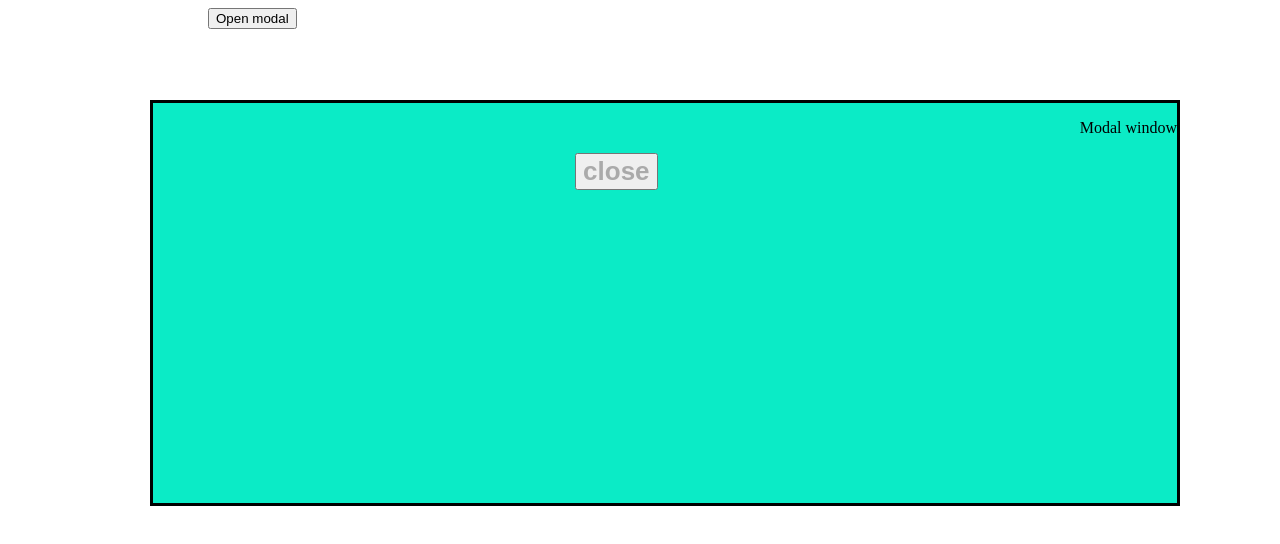
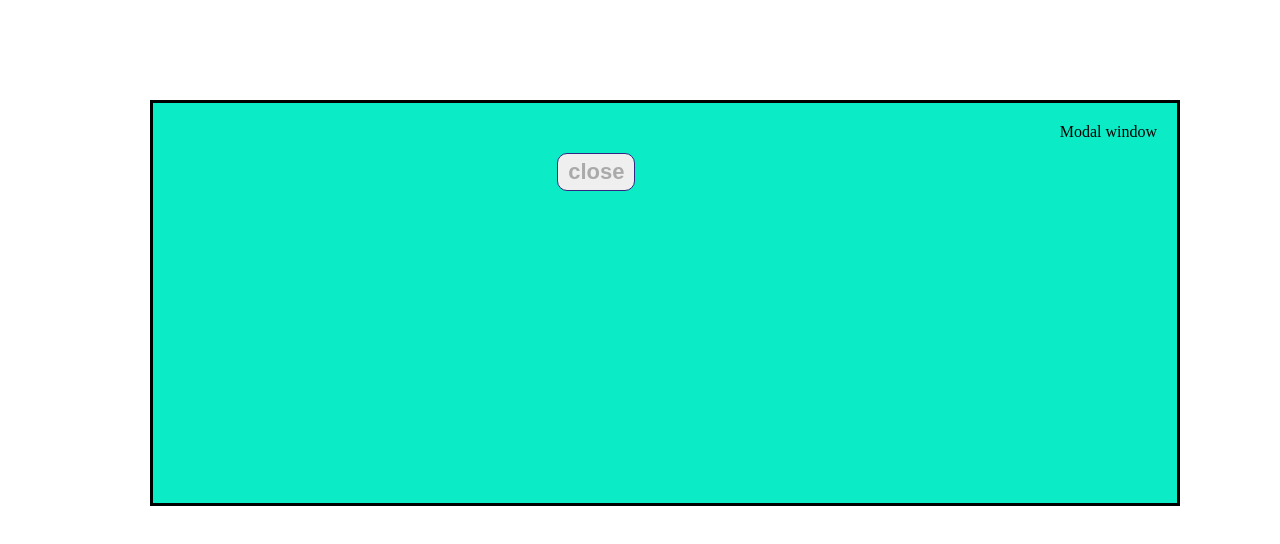
Before and after one commit to Levitan493/JS, a plain HTML site: page 9/html/Task4.html in a window 1280 px wide. Both pictures are taken after a click on the button "Open modal". Drawn offline with Linux system fonts and the light colour scheme.

Commit message:
Add files via upload

```diff
--- a/9/JS/TAsk4.js
+++ b/9/JS/TAsk4.js
@@ -4,6 +4,7 @@ window.onload = () => {
 
     body.appendChild(wrapper);
     wrapper.className = 'wrapper';
+
 
     let btn = document.createElement('button');
     btn.id = 'openModal';
@@ -21,11 +22,12 @@ window.onload = () => {
     let p = document.createElement('p');
     p.innerText = 'Modal window';
     p.style.textAlign = 'center';
+    p.style.margin = '20px';
 
     modal.appendChild(modalContent);
 
     let btnClose = document.createElement('button');
-    btnClose.style
+
     btnClose.className= 'close';
     btnClose.innerText = 'close';
     modalContent.appendChild(btnClose);
@@ -39,7 +41,7 @@ window.onload = () => {
         modal.style.display = 'none';
     };
     window.onclick = function(e){
-        if(e.target == modal){
+        if(e.target == modal || e.target == wrapper){
             modal.style.display = 'none';
         }
 
--- a/9/css/style.css
+++ b/9/css/style.css
@@ -20,14 +20,26 @@
 }
 .close{
     color: #aaa;
-    font-size: 26px;
+    font-size: 22px;
     font-weight: bold;
     text-align: center;
-    margin:50px auto;
+    margin: 50px auto;
+    border: 1px solid rgb(49, 39, 130);
+    border-radius: 10px;
+    padding: 5px 10px;
 }
 .wrapper{
-    width: 500px;
-    margin: 0 200px;
+
+    position: absolute;
+  top: 0;
+  left: 0;
+  width: 100%;
+  height: 100%;
+  display: flex;
+  justify-content: center;
+  align-items: center;
+
+
 }
 
 /* ---------------slider-------------- */
```
